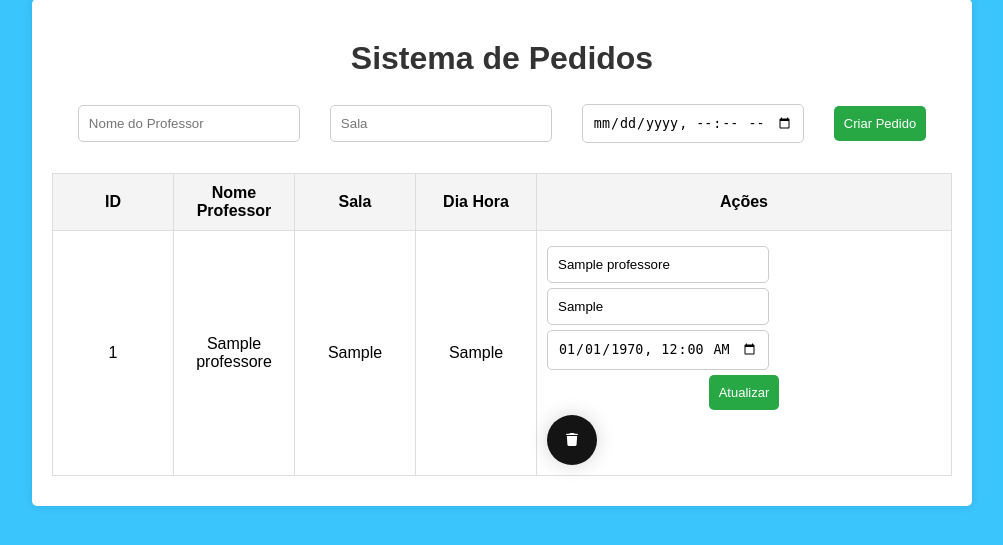
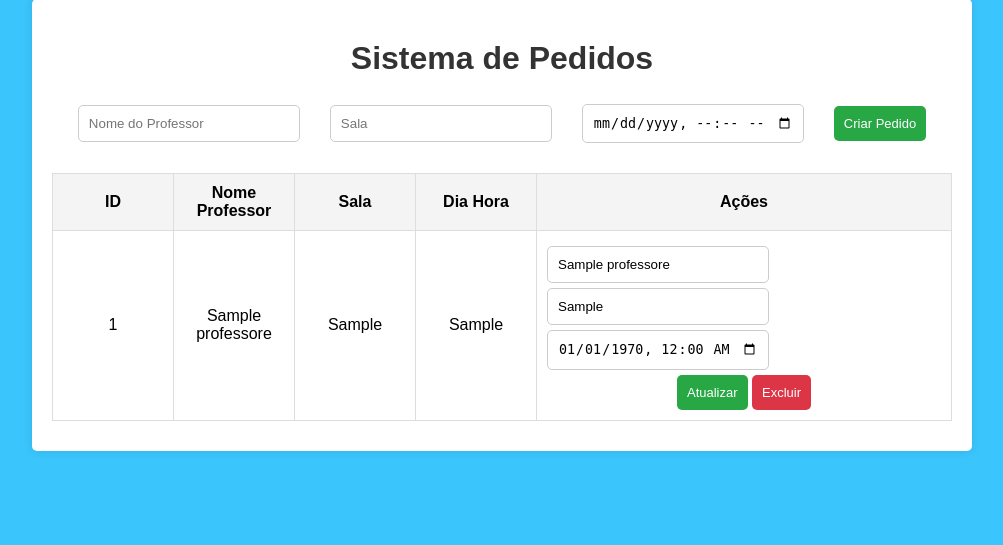
Before and after one commit to henrique0927/crudDupla, a PHP site: page / in a window 1280 px wide. Shown: the part 51-596 px from the top of the page, without its empty margins (138-1141 px from the left). Run offline with PHP 8.4, Linux system fonts and the light colour scheme; tables that the repository leaves empty or names only in its code hold one stand-in row (values such as "Sample post").

Commit message:
botão desfeito

```diff
--- a/crud/index.php
+++ b/crud/index.php
@@ -125,46 +125,7 @@ if (isset($_GET['delete'])) {
                             <div id="botao-junto">
                                 <button type="submit" name="update">Atualizar</button>
                                 <!-- botão para excluir pedido -->
-                                <a href="index.php?delete=<?php echo htmlspecialchars($row['id']); ?>">
-                                <button class="button">
-                                <svg
-                                    xmlns="http://www.w3.org/2000/svg"
-                                    fill="none"
-                                    viewBox="0 0 69 14"
-                                    class="svgIcon bin-top"
-                                >
-                                    <g clip-path="url(#clip0_35_24)">
-                                    <path
-                                        fill="black"
-                                        d="M20.8232 2.62734L19.9948 4.21304C19.8224 4.54309 19.4808 4.75 19.1085 4.75H4.92857C2.20246 4.75 0 6.87266 0 9.5C0 12.1273 2.20246 14.25 4.92857 14.25H64.0714C66.7975 14.25 69 12.1273 69 9.5C69 6.87266 66.7975 4.75 64.0714 4.75H49.8915C49.5192 4.75 49.1776 4.54309 49.0052 4.21305L48.1768 2.62734C47.3451 1.00938 45.6355 0 43.7719 0H25.2281C23.3645 0 21.6549 1.00938 20.8232 2.62734ZM64.0023 20.0648C64.0397 19.4882 63.5822 19 63.0044 19H5.99556C5.4178 19 4.96025 19.4882 4.99766 20.0648L8.19375 69.3203C8.44018 73.0758 11.6746 76 15.5712 76H53.4288C57.3254 76 60.5598 73.0758 60.8062 69.3203L64.0023 20.0648Z"
-                                    ></path>
-                                    </g>
-                                    <defs>
-                                    <clipPath id="clip0_35_24">
-                                        <rect fill="white" height="14" width="69"></rect>
-                                    </clipPath>
-                                    </defs>
-                                </svg>
-
-                                <svg
-                                    xmlns="http://www.w3.org/2000/svg"
-                                    fill="none"
-                                    viewBox="0 0 69 57"
-                                    class="svgIcon bin-bottom"
-                                >
-                                    <g clip-path="url(#clip0_35_22)">
-                                    <path
-                                        fill="black"
-                                        d="M20.8232 -16.3727L19.9948 -14.787C19.8224 -14.4569 19.4808 -14.25 19.1085 -14.25H4.92857C2.20246 -14.25 0 -12.1273 0 -9.5C0 -6.8727 2.20246 -4.75 4.92857 -4.75H64.0714C66.7975 -4.75 69 -6.8727 69 -9.5C69 -12.1273 66.7975 -14.25 64.0714 -14.25H49.8915C49.5192 -14.25 49.1776 -14.4569 49.0052 -14.787L48.1768 -16.3727C47.3451 -17.9906 45.6355 -19 43.7719 -19H25.2281C23.3645 -19 21.6549 -17.9906 20.8232 -16.3727ZM64.0023 1.0648C64.0397 0.4882 63.5822 0 63.0044 0H5.99556C5.4178 0 4.96025 0.4882 4.99766 1.0648L8.19375 50.3203C8.44018 54.0758 11.6746 57 15.5712 57H53.4288C57.3254 57 60.5598 54.0758 60.8062 50.3203L64.0023 1.0648Z"
-                                    ></path>
-                                    </g>
-                                    <defs>
-                                    <clipPath id="clip0_35_22">
-                                        <rect fill="white" height="57" width="69"></rect>
-                                    </clipPath>
-                                    </defs>
-                                </svg>
-                                </button></a>
+                                <a href="index.php?delete=<?php echo htmlspecialchars($row['id']); ?>" class="delete">Excluir</a>
                             </div>
                         </form>
                     </td>
```
